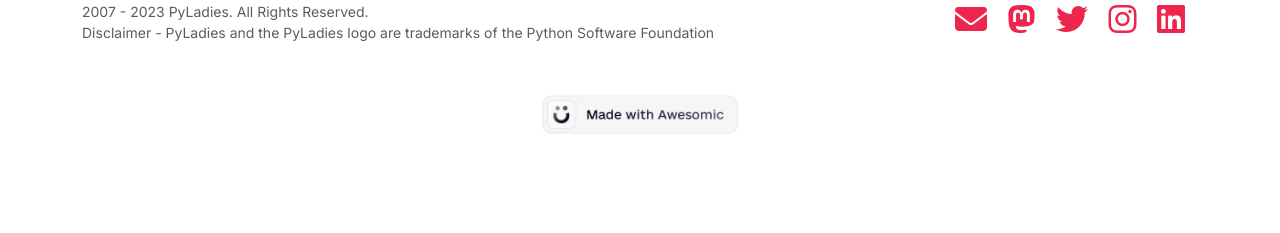
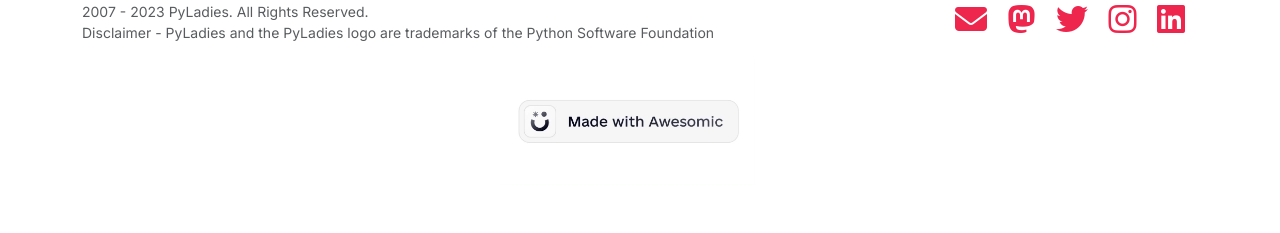
Before and after one commit to pyladies/global-conference, a Python web app: template generate_site/templates/about-base.html in a window 1280 px wide. Shown: the part 3879-4112 px from the top of the page. Before the commit the page ends 4012 px from the top, so only its background shows below. Run offline with Jinja, Linux system fonts and the light colour scheme; the template is opened without the code that fills it, so the values that code supplies are empty; some libraries are stand-ins or nearby versions.

Commit message:
Back to cols

```diff
--- a/generate_site/templates/footer.html
+++ b/generate_site/templates/footer.html
@@ -19,8 +19,10 @@
         <a href="https://www.linkedin.com/company/pyladiescon"><i class="fab fa-linkedin fa-2x px-2"></i></a>
       </div>
     </div>
-    <div class="col-12 text-center">
-      <a href="https://www.awesomic.com"><img style="max-height: 7rem" src="img/awesomic-white.gif"/></a>
+    <div class="row justify-content-center">
+      <div class="col-7 col-sm-6 col-lg-3">
+        <a href="https://www.awesomic.com"><img class="img-fluid" src="img/awesomic-white.gif"/></a>
+      </div>
     </div>
   </div>
 </footer>
```
